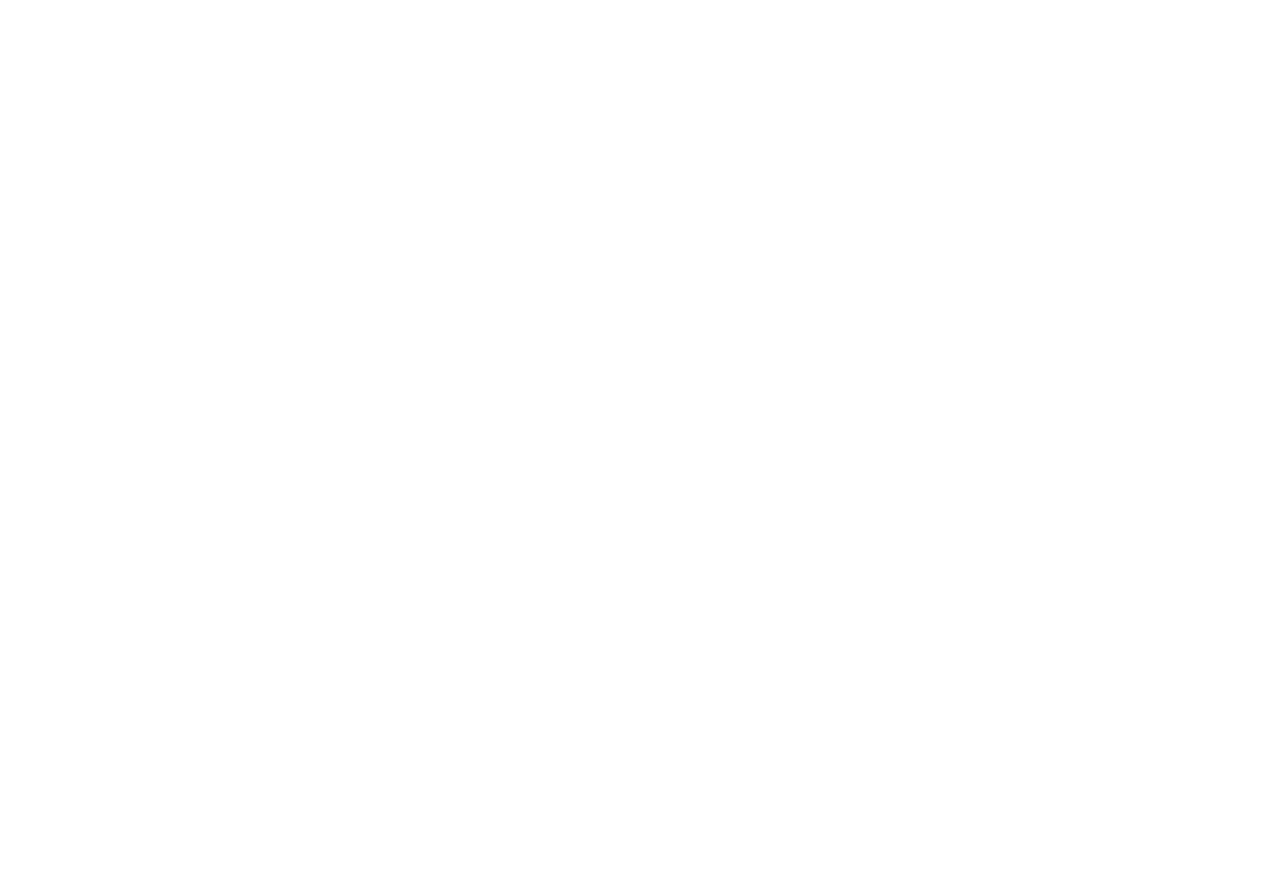
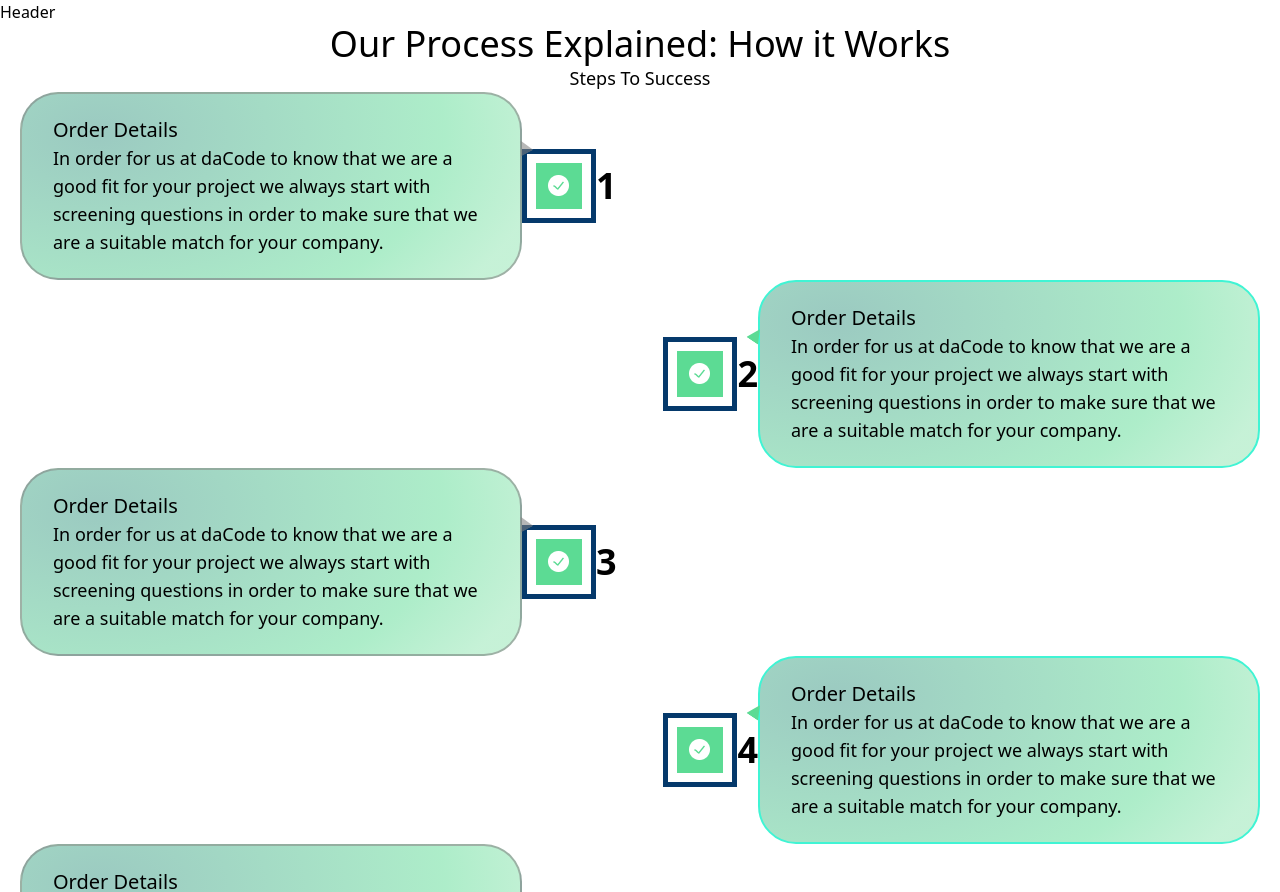
Before and after one commit to Saadi-Yip/scribe-ace, a Next.js app: page / in a window 1280 px wide. Shown: the top 892 px of the page. Before the commit the page ends 800 px from the top, so only its background shows below. Built offline with nearby package versions, Linux system fonts and the light colour scheme.

Commit message:
step sec

```diff
--- a/components/global/steps/index.tsx
+++ b/components/global/steps/index.tsx
@@ -1,6 +1,80 @@
+import Image from "next/image";
+import icon from "../../../public/assets/images/icon.png";
+
 
 const Steps = () => {
-    return <section>Steps</section>;
-  };
+  return (
+    <section>
+      <div className="text-center">
+        <h2 className="text-color-primary text-4xl">
+          Our Process Explained: How it Works
+        </h2>
+        <p className="text-color-fifth text-lg">Steps To Success</p>
+      </div>
+      <div className="steps_sec m-auto max-w-7xl px-5">
+        <div className="flex steps_row ">
+          <div className="step_box bg2 relative">
+            <h6 className="text-xl text-color-fourth font-medium">Order Details</h6>
+            <p className="text-lg">In order for us at daCode to know that we are a good fit for your project we always start with screening questions in order to make sure that we are a suitable match for your company.</p>
+          </div>
+          <div className="flex items-center">
+            <Image src={icon} alt="" />
+            <h6 className="text-color-primary text-4xl font-semibold">1</h6>
+          </div>
+        </div>
+        <div className="flex steps_row justify-end">
+          <div className="flex items-center">
+            <Image src={icon} alt="" />
+            <h6 className="text-color-primary text-4xl font-semibold">2</h6>
+          </div>
+          <div className="step_box bg2 relative">
+            <h6 className="text-xl text-color-fourth font-medium">Order Details</h6>
+            <p className="text-lg">In order for us at daCode to know that we are a good fit for your project we always start with screening questions in order to make sure that we are a suitable match for your company.</p>
+          </div>
+        </div>
+        <div className="flex steps_row">
+          <div className="step_box bg2 relative">
+            <h6 className="text-xl text-color-fourth font-medium">Order Details</h6>
+            <p className="text-lg">In order for us at daCode to know that we are a good fit for your project we always start with screening questions in order to make sure that we are a suitable match for your company.</p>
+          </div>
+          <div className="flex items-center">
+            <Image src={icon} alt="" />
+            <h6 className="text-color-primary text-4xl font-semibold">3</h6>
+          </div>
+        </div>
+        <div className="flex steps_row justify-end">
+          <div className="flex items-center">
+            <Image src={icon} alt="" />
+            <h6 className="text-color-primary text-4xl font-semibold">4</h6>
+          </div>
+          <div className="step_box bg2 relative">
+            <h6 className="text-xl text-color-fourth font-medium">Order Details</h6>
+            <p className="text-lg">In order for us at daCode to know that we are a good fit for your project we always start with screening questions in order to make sure that we are a suitable match for your company.</p>
+          </div>
+        </div>
+        <div className="flex steps_row">
+          <div className="step_box bg2 relative">
+            <h6 className="text-xl text-color-fourth font-medium">Order Details</h6>
+            <p className="text-lg">In order for us at daCode to know that we are a good fit for your project we always start with screening questions in order to make sure that we are a suitable match for your company.</p>
+          </div>
+          <div className="flex items-center">
+            <Image src={icon} alt="" />
+            <h6 className="text-color-primary text-4xl font-semibold">5</h6>
+          </div>
+        </div>
+        <div className="flex steps_row justify-end">
+          <div className="flex items-center">
+            <Image src={icon} alt="" />
+            <h6 className="text-color-primary text-4xl font-semibold">6</h6>
+          </div>
+          <div className="step_box bg2 relative">
+            <h6 className="text-xl text-color-fourth font-medium">Order Details</h6>
+            <p className="text-lg">In order for us at daCode to know that we are a good fit for your project we always start with screening questions in order to make sure that we are a suitable match for your company.</p>
+          </div>
+        </div>
+      </div>
+    </section>
+  );
+};
 
-  export default Steps;
+export default Steps;
--- a/pages/index.tsx
+++ b/pages/index.tsx
@@ -1,9 +1,13 @@
+import Header from "@/components/global/header";
+import Steps from "@/components/global/steps";
+
 
 
 export default function Home() {
   return (
     <main>
-
+       <Header />
+       <Steps />
     </main>
   )
 }
--- a/styles/globals.css
+++ b/styles/globals.css
@@ -1,3 +1,55 @@
 @tailwind base;
 @tailwind components;
 @tailwind utilities;
+
+
+
+@layer base{
+
+}
+@layer components{
+   .bg{
+    background: radial-gradient(90.16% 143.01% at 15.32% 21.04%, #47CFA4 0%, #47BFC8 77.08%, #47B0DF 100%);
+   }
+   .bg2{
+      background: radial-gradient(90.16% 143.01% at 15.32% 21.04%, rgba(56, 149, 131, 0.5) 0%, rgba(92, 219, 148, 0.5) 77.08%, rgba(141, 228, 175, 0.5) 100%);
+   }
+   .step_box{
+      max-width: 502px;
+      border-radius: 38px;
+      padding: 22px 31px;
+
+   }
+   .step_box:nth-child(odd){
+      border: 2px solid #80808091;
+   }
+   .step_box:nth-child(even){
+      border: 2px solid #40f4d4;
+   }
+   .step_box:nth-child(odd)::after{
+      position: absolute;
+      right: -11px;
+      clip-path: polygon(50% 0%, 0% 100%, 100% 100%);
+      background-color: #80808091;
+      width: 14px;
+      height: 14px;
+      content: "";
+      top: 46px;
+      transform: rotate(-28deg);
+   }
+   .step_box:nth-child(even)::after{
+      position: absolute;
+      left: -11px;
+      clip-path: polygon(50% 0%, 0% 100%, 100% 100%);
+      background-color: rgba(92, 219, 148, 1);
+      width: 14px;
+      height: 14px;
+      content: "";
+      top: 46px;
+      transform: rotate(34deg);
+   }
+
+}
+@layer utilities{
+
+}
```
Also changed, not shown: public/assets/images/icon.png (added).
